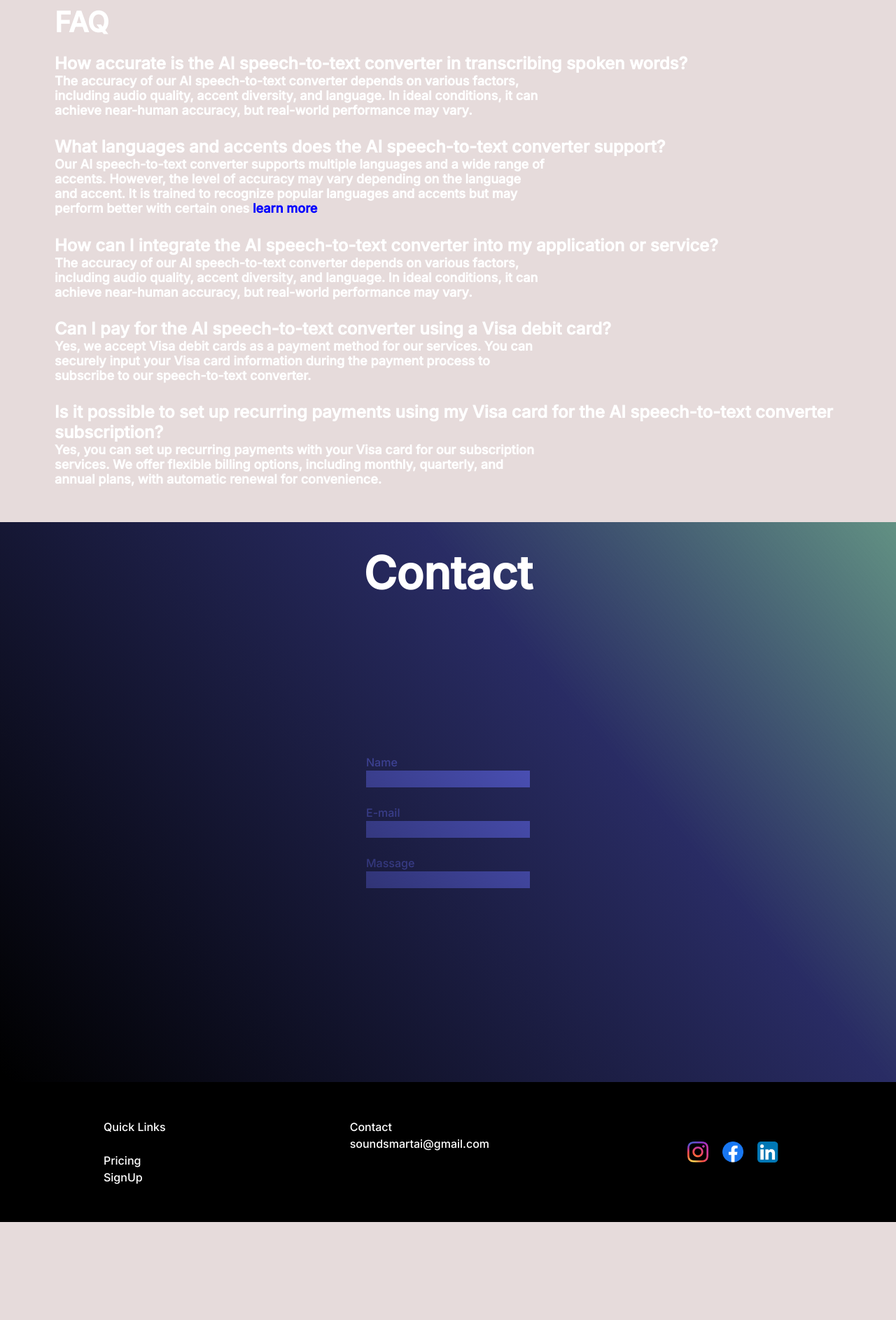
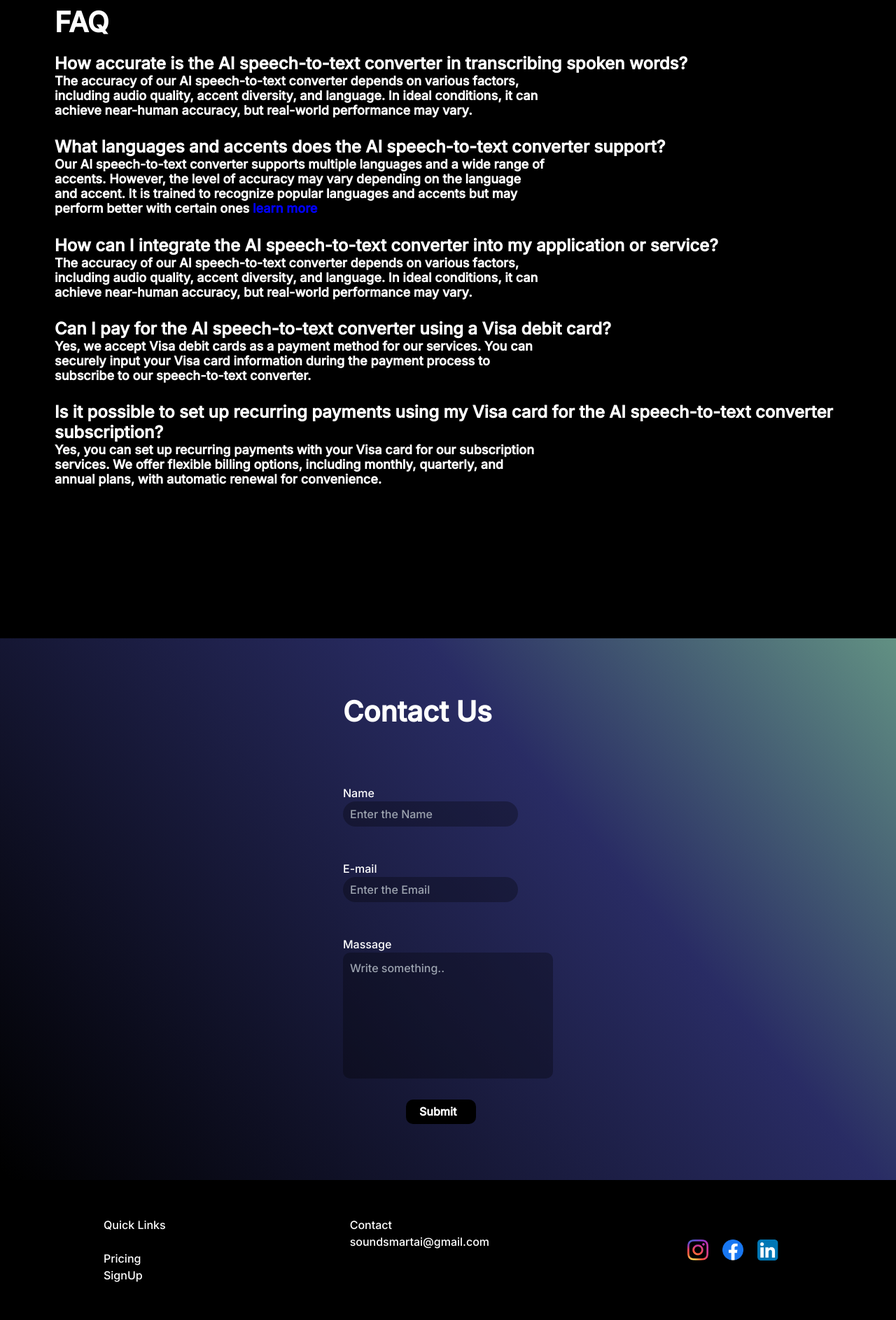
Before and after one commit to techie-ranith/soundsmartai, a PHP site: page /faq.php in a window 1280 px wide. Shown: the part 54-1940 px from the top of the page at 70% size. Before the commit the page ends 1800 px from the top, so only its background shows below. Run offline with PHP 8.4, Linux system fonts and the light colour scheme; some libraries are stand-ins or nearby versions.

Commit message:
support page csss issues are fixed

```diff
--- a/css/faq.css
+++ b/css/faq.css
@@ -25,12 +25,14 @@
 
 
 .session1{
-  background-color: rgb(230, 219, 219);
+  background-color: rgb(0, 0, 0);
   color: white;
-  height: 100vh;
+  height: max-content;
   padding-top:60.87px ;
   padding-left: 78px;
-  padding-bottom: 10px;
+}
+.m{
+padding-bottom: 190px;
 }
 .faq{
   padding:0px 0px 20px ;
@@ -133,97 +135,70 @@
 }
 .session2{
   background: linear-gradient(50deg, #000 0.71%, #292C64 65.07%, rgba(18, 94, 67, 0.65) 101.85%, #202255 157.02%, #000 196.86%);
-  height: 100vh;
+
   display: flex;
   align-items:center;
   justify-content: center;
   flex-direction: column;
-  padding: 3px;
+
 
 }
-.heading{
+.heads{
   color: #FFF;
-  text-align: center;
-  font-family: Inter;
-  font-size: 64px;
+  font-size: 40px;
   font-style: normal;
   font-weight: 700;
   line-height: normal;
-  width:252px;
-  height:77px;
-  position: relative;
-  bottom: 260px;
-  padding-top: 40px;
+  font-family: 'Inter', sans-serif;
+  padding-bottom: 80px;
+  padding-top:80px ;
+}
+form{
 
-}
-.form{
-  fill: #D9D9D9;
-  stroke-width: 1px;
-  stroke: #000;
-  mix-blend-mode: overlay;
+
   border-radius: 100%;
-}
+  padding-bottom: 80px;
 
 
 
 
+}
+.fq input{
+  border-radius: 50px;
+  padding-left: 10px;
+  color: rgb(255, 255, 255);
+  border:none;
+  height: 36px;
+  width: 250px;
+
+  background-color: rgba(0,0,0,0.3);
 
 
-
-
-
-
-
-
-
-
-
-
-
-
-
-
-
-
-
-/*.session2{
-  background: linear-gradient(50deg, #000 0.71%, #292C64 65.07%, rgba(18, 94, 67, 0.65) 101.85%, #202255 157.02%, #000 196.86%);
-  height: 100vh;
-  display: flex;
-  align-items:center;
-  justify-content: flex-start;
-  flex-direction: column;
+}
+.fqq textarea{
+  border-radius: 10px;
+  padding-left: 10px;
+  padding-right: 20px;
+  padding-top: 10px;
+  color: rgb(255, 255, 255);
+  border:none;
+  height:180px;
+  width: 300px;
+  resize: none;
+  background-color: rgba(0,0,0,0.3);
 
 }
-.topic{
+
+.bt{
+ position: relative;
+  left: 30%;
+  background-color: #000000;
   color: #FFF;
-  text-align: center;
-  font-family: Inter;
-  font-size: 64px;
-  font-style: normal;
-  font-weight: 700;
-  line-height: normal;
+  width: 100px;
+  padding-left: 19px;
+  border-radius: 10px;
+  height: 35px;
+  padding-top: 5px;
+  font-weight: bold;
+
 }
-.name{
-  color: #FFFCFC;
-  text-align: center;
-  font-family: Inter;
-  font-size: 20px;
-  font-style: normal;
-  font-weight: 900;
-  line-height: normal;
-}
-.namebox
-{
-  display: flex;
-  padding: 40px;
-  width: 300px;
-  align-items: center;
-  justify-content: center;
-  border:8px solid green;
-  fill: #D9D9D9;
-  stroke-width: 1px;
-  stroke: #000;
-  mix-blend-mode: overlay;
-  filter: drop-shadow(0px 4px 4px rgba(0, 0, 0, 0.25));
-}*/
--- a/faq.php
+++ b/faq.php
@@ -28,6 +28,7 @@
     ?>
 
         <div class="session1">
+            <div class="m">
             <div class="faq">FAQ</div>
             <div class="topic1">How accurate is the AI speech-to-text converter in transcribing spoken words?</div>
             <div class="para1">The accuracy of our AI speech-to-text converter depends on various factors, including audio quality, accent diversity, and language. In ideal conditions, it can achieve near-human accuracy, but real-world performance may vary.</div>
@@ -44,26 +45,31 @@
             <div class="topic5">Is it possible to set up recurring payments using my Visa card for the AI speech-to-text converter subscription?</div>
             <div class="para5">Yes, you can set up recurring payments with your Visa card for our subscription services. We offer flexible billing options, including monthly, quarterly, and annual plans, with automatic renewal for convenience.</div>
             <br>
+            </div>
         </div>
 
+
+
         <div class="session2">
-            <div class="heading">Contact</div>
+
             <form action="" >
-                <div class="form">
-                <div><label for="">Name</label>
+                 <div class="heads">Contact Us</div>
+
+                    <label for="">Name</label>
                     <br>
-                    <input type="text"></div>
+                   <div class="fq"><input type="text" placeholder="Enter the Name"></div>
+                    <br><br>
+                <label for="">E-mail</label>
                     <br>
-                <div><label for="">E-mail</label>
+                    <div class="fq" ><input type="text" placeholder="Enter the Email"></div>
+                    <br><br>
+                <label for="">Massage</label>
                     <br>
-                    <input type="text"></div>
+                    <div class="fqq"><textarea placeholder="Write something.." ></textarea></div>
                     <br>
-                <div><label for="">Massage</label>
-                    <br>
-                    <input type="text"></div>
-                    <br>
-            </div>
-            </form>
+                 <div class="bt">Submit</div>
+
+          </form>
 
 
 
@@ -72,21 +78,6 @@
         </div>
 
 
-
-
-        <!-- <div class="footer">
-            <div class="footer-section">
-                <div class="box">Quick Links <br> <br> Pricing <br>SignUp</div>
-                <div class="box">Contact <br> soundsmartai@gmail.com</div>
-                <div class="box box3">
-                    <div class="icon icon1"></div>
-                    <div class="icon icon2"></div>
-                    <div class="icon icon3"></div>
-                </div>
-            </div>
-        </div> -->
-
-
         <?php include "footer.php"; ?>
 
 
```
